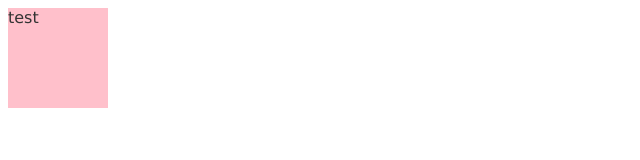
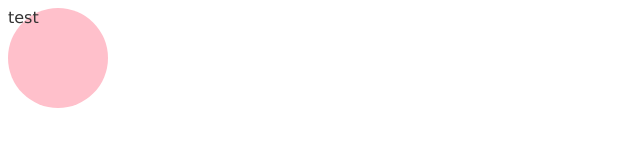
Before and after one commit to yusuke-ogata-yo/firstJS.train1, a plain HTML site: page index.html in a window 1280 px wide. Both pictures are taken after a click on the element "test". Shown: the whole page, without its empty margins (0-640 px from the left). Drawn offline with Linux system fonts and the light colour scheme.

Commit message:
finish firstJS #04

```diff
--- a/index.html
+++ b/index.html
@@ -12,10 +12,11 @@
     </div>
 
     <script>
-      'use strict';
+      'use strict'
 
       document.getElementById('target').addEventListener('click', () => {
         document.getElementById('target').style.background = 'pink';
+        document.getElementById('target').style.borderRadius = '50%';
       });
     </script>
   </body>
```
